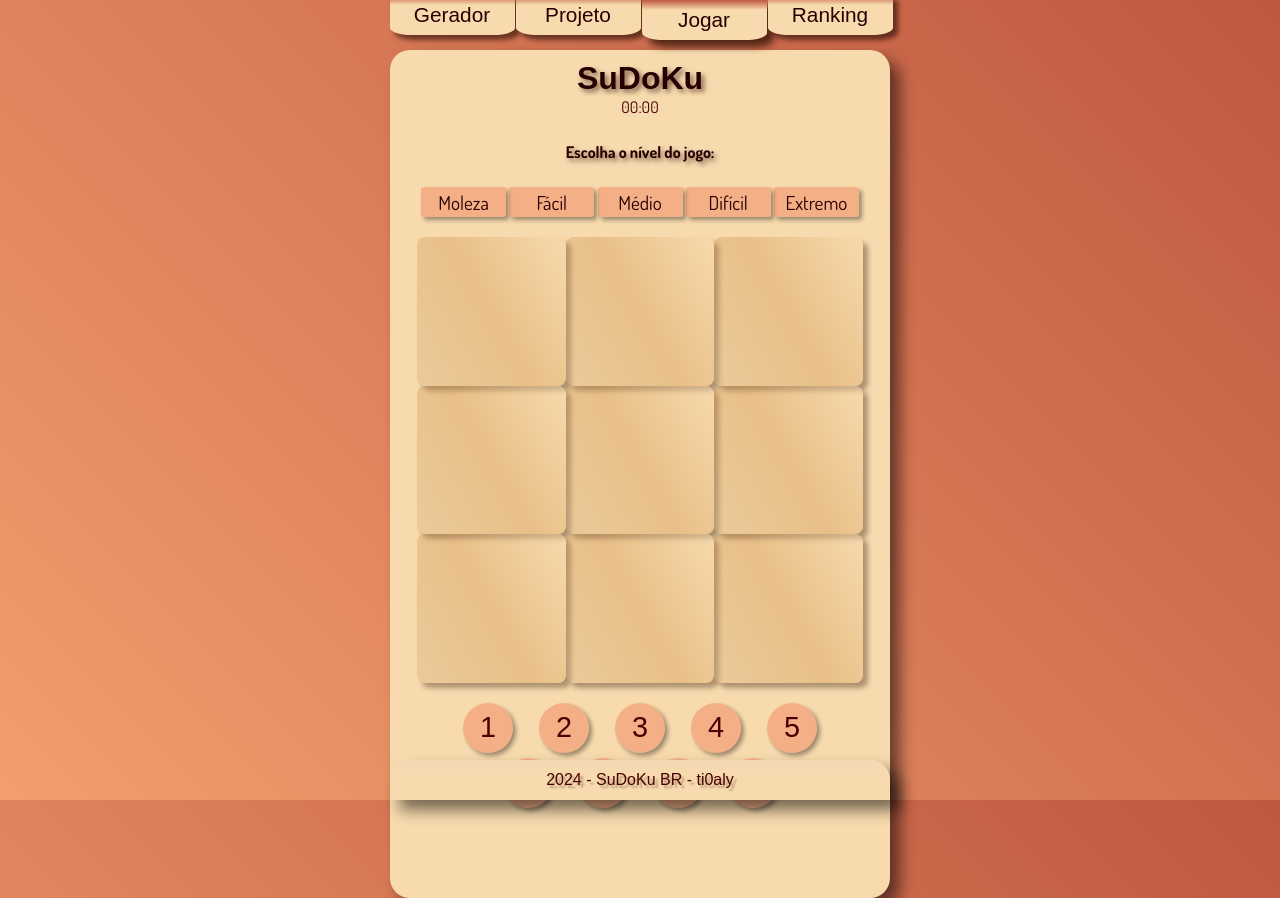
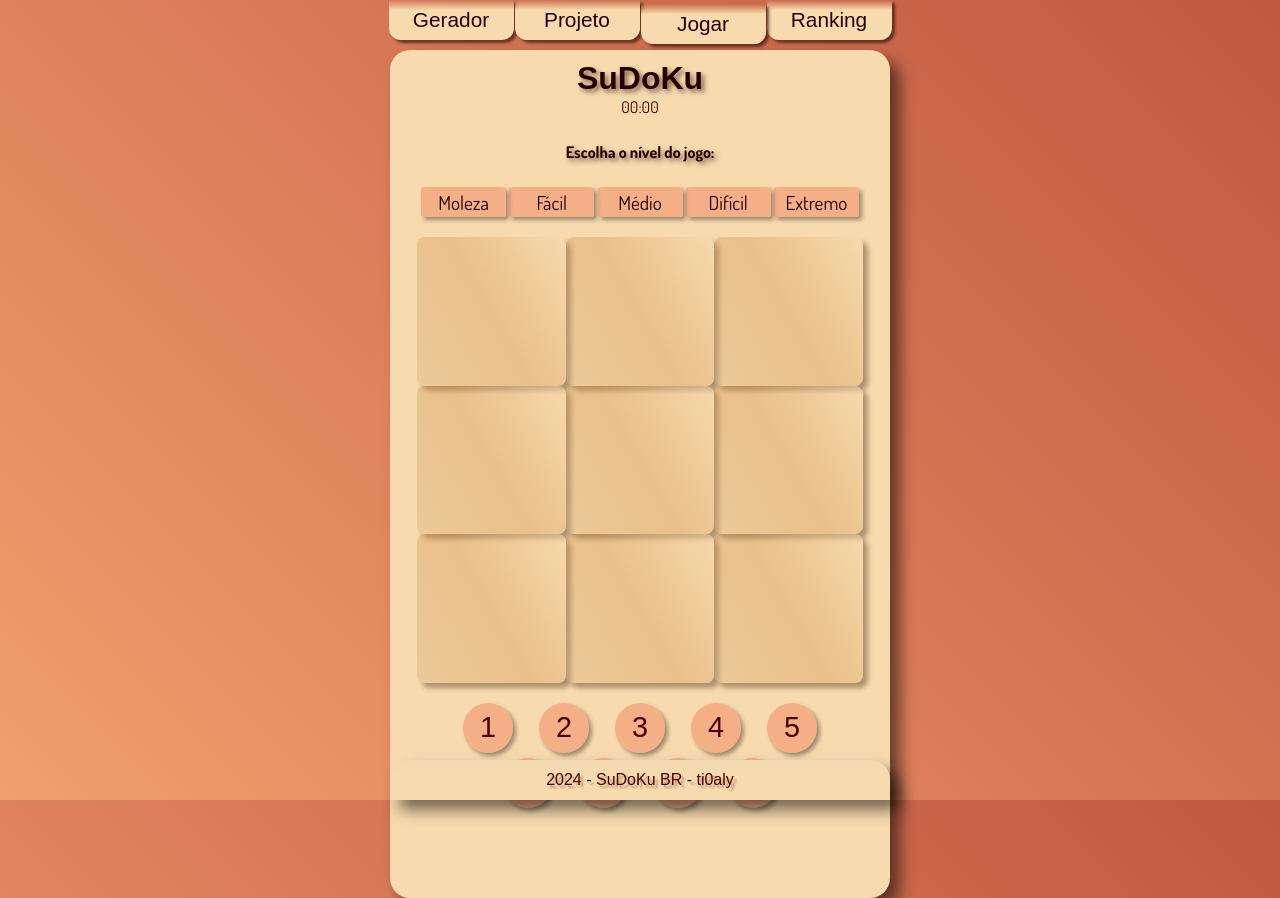
Before and after one commit to ti0aly/gosudoku, a website with bundled scripts: page index.html in a window 1280 px wide. Built offline with nearby package versions, Linux system fonts and the light colour scheme; a web font is replaced by a local one.

Commit message:
ajuste menu

```diff
--- a/css/style.css
+++ b/css/style.css
@@ -47,38 +47,31 @@ main {
 }
 
 .btmenu {
+    padding: 0;
     font-family: "Cabin Sketch", sans-serif;
     font-size: 1.3em;
-    text-align: center;
+    margin: auto;
     display: flex;
     color: #260101;
     width: 100%;
     height: 100%;
-    padding: 0;
-    margin-left: 1px;
-    margin-right: 1px;
-    margin-bottom: 10px;
-    background: linear-gradient(to bottom,#BF5841, #f7daad, #f7daad , #f7daad ,#f7daad );
-    border-bottom-left-radius: 18%;
-    border-bottom-right-radius: 18%;
+    background: linear-gradient(to bottom,#bf584100, #f7daad, #f7daad , #f7daad ,#f7daad );
+    border-bottom-left-radius: 12px;
+    border-bottom-right-radius: 12px;
     border-style: none;
-    box-shadow: 5px 5px 5px rgba(43, 16, 5, 0.644);
+    box-shadow: 3px 3px 3px rgba(43, 16, 5, 0.644);
     cursor: pointer;
-
 }
 
 .btmenu:hover {
     color: #260101;
-    margin-bottom: 0px;
-    background: linear-gradient(to bottom,#9c4835, #b9a484, #b6a07f , #b49f7e ,#a79274 );
-
-
-    box-shadow: 7px 7px 7px rgba(43, 16, 5, 0.644);
+    background: linear-gradient(to bottom,#9c483500, #b9a484, #b6a07f , #b49f7e ,#a79274 );
+    box-shadow: 4px 4px 4px rgba(43, 16, 5, 0.644);
+    transform: translateY(4px);
 }
 
 .pagina-atual {
-    margin-bottom: 0px;
-    box-shadow: 7px 7px 7px rgba(43, 16, 5, 0.747);
+    transform: translateY(4px);
 }
 
 .grid-of-grid-container {
@@ -200,7 +193,6 @@ main {
     border-color: #f2684960;
     box-shadow: 3px 3px 4px rgba(0, 0, 0, 0.37);
     padding: 0;
-
 }
 
 #timer {
```
